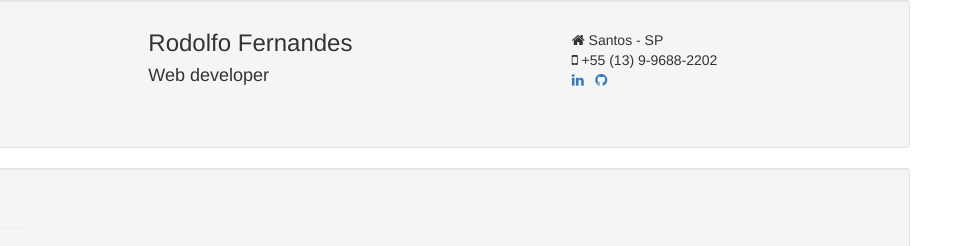
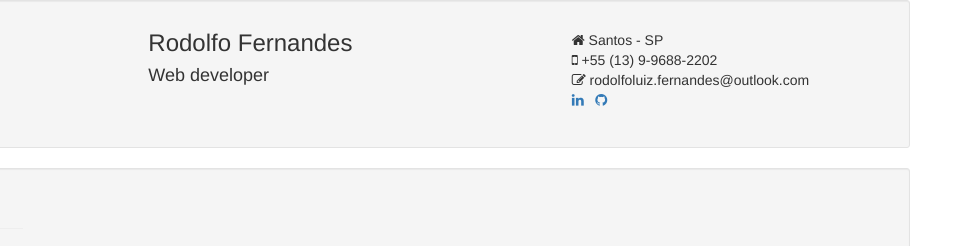
Before and after one commit to rodolfofernandes/rodolfofernandes.github.io, a plain HTML site: page index.html in a window 1280 px wide. Shown: the top 246 px of the page, 315-1280 px from the left. Drawn offline with Linux system fonts and the light colour scheme.

Commit message:
Coloca email

```diff
--- a/index.html
+++ b/index.html
@@ -22,6 +22,7 @@
                             <br>
                             <li class="fa fa-home"></li> Santos - SP<br>
                             <li class="fa fa-mobile-phone"></li> +55 (13) 9-9688-2202<br>
+                            <li class="fa fa-pencil-square-o" aria-hidden="true"></li> rodolfoluiz.fernandes@outlook.com<br>
                             <a href="https://www.linkedin.com/in/rodolfo-fernandes-06478b4a/"><li class="fa fa-linkedin"></li></a>&nbsp;&nbsp; <a href="#"><li class="fa fa-github"></li></a>
                         </ul>
                     </div>
```
